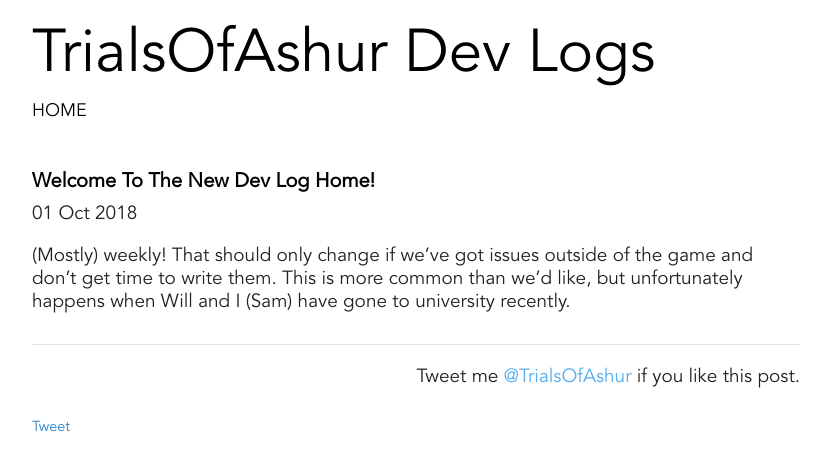
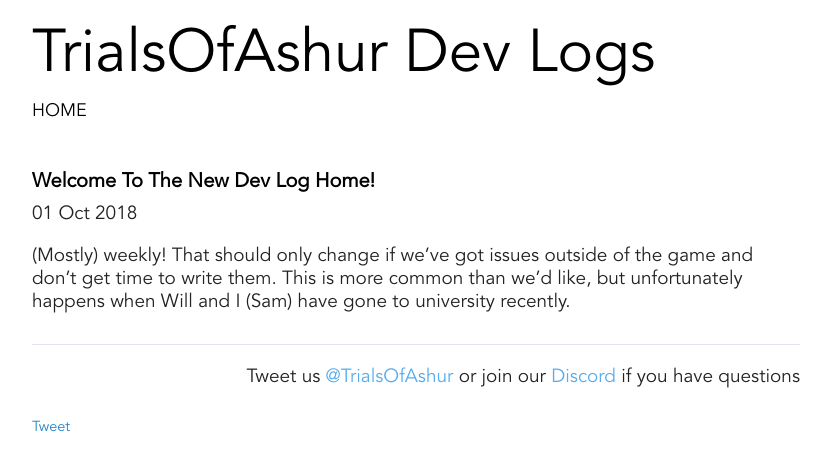
Before and after one commit to Cerkyrion/cerkyrion.github.io, a Jekyll site: the page built from _posts/2018-10-01-Welcome-to-the-new-dev-log-home!.md, in a window 1280 px wide. Shown: the top 471 px of the page, without its empty margins (224-1055 px from the left). Built offline with Jekyll 4.4.1, drawn with Linux system fonts in a browser that asks for light colours; our own code applies the rules of GitHub Pages for plain Markdown files; comment, search, counter and statistics services are not loaded.

Commit message:
Post layout tweak

```diff
--- a/_config.yml
+++ b/_config.yml
@@ -21,6 +21,7 @@
   name:           Cerkyrion
   avatar:         "https://avatars2.githubusercontent.com/u/44066684?s=240"
   email:          "noreply@cerkyrion.co.uk"
+  discord:        "discord.gg/48VatKV"
   # Social networking links used in footer. Update and remove as you like.
   twitter: TrialsOfAshur
   github: https://github.com/cerkyrion
--- a/_layouts/post.html
+++ b/_layouts/post.html
@@ -11,7 +11,7 @@
 {% if site.owner.twitter %}
     <div class="keep-in-touch">
       <p>
-        Tweet me <a href="https://twitter.com/{{site.owner.twitter}}">@{{ site.owner.twitter }}</a> if you like this post.
+        Tweet us <a href="https://twitter.com/{{site.owner.twitter}}">@{{ site.owner.twitter }}</a> or join our <a href="{{site.owner.discord}}">Discord</a> if you have questions
       </p>
     </div>
 {% endif %}
```
